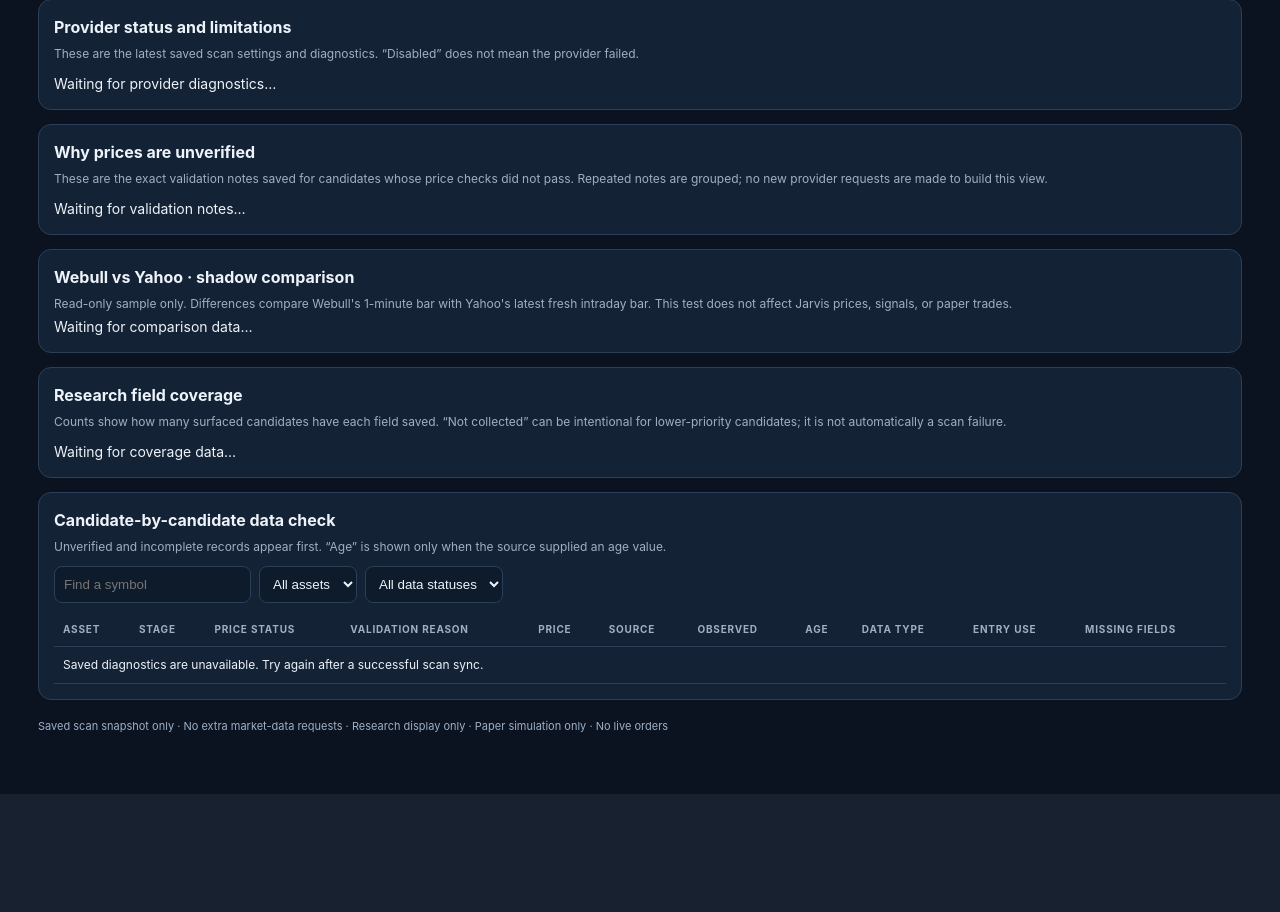
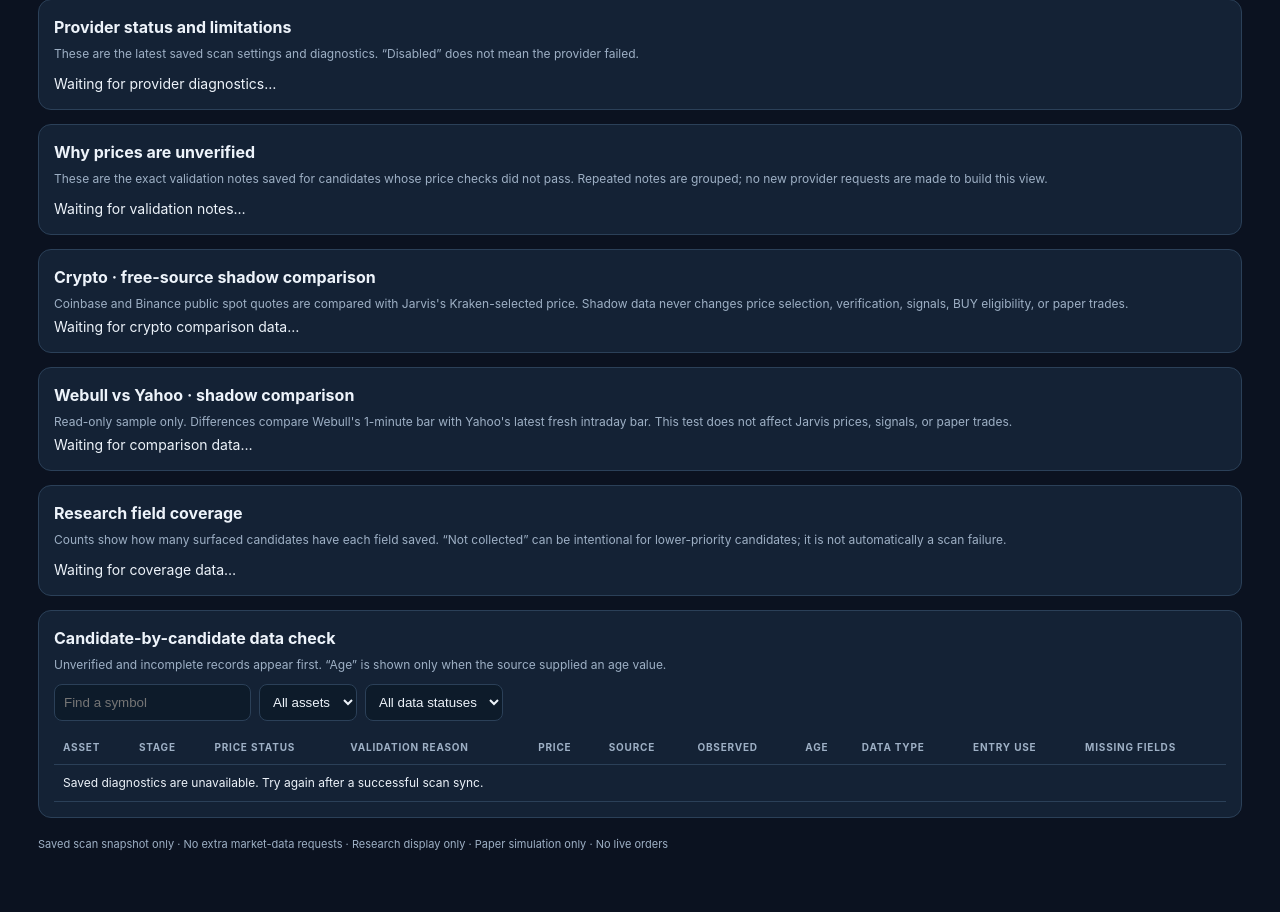
Before and after one commit to rileymagiera/jarvis-market-scanner, a Python web app: template templates/data_health.html in a window 1280 px wide. Shown: the part 458-1370 px from the top of the page. Before the commit the page ends 1252 px from the top, so only its background shows below. Run offline with Jinja, Linux system fonts and the light colour scheme; the template is opened without the code that fills it, so the values that code supplies are empty.

Commit message:
Port validated crypto shadow changes onto current main

```diff
--- a/templates/data_health.html
+++ b/templates/data_health.html
@@ -9,6 +9,7 @@
 <div id="summary" class="grid"><div class="card"><span>LOADING</span><strong>—</strong></div></div>
 <section class="panel"><h2>Provider status and limitations</h2><p>These are the latest saved scan settings and diagnostics. “Disabled” does not mean the provider failed.</p><div id="providers" class="scroll">Waiting for provider diagnostics…</div></section>
 <section class="panel"><h2>Why prices are unverified</h2><p>These are the exact validation notes saved for candidates whose price checks did not pass. Repeated notes are grouped; no new provider requests are made to build this view.</p><div id="failure-reasons" class="scroll">Waiting for validation notes…</div></section>
+<section class="panel"><h2>Crypto · free-source shadow comparison</h2><p>Coinbase and Binance public spot quotes are compared with Jarvis's Kraken-selected price. Shadow data never changes price selection, verification, signals, BUY eligibility, or paper trades.</p><div id="crypto-shadow">Waiting for crypto comparison data…</div></section>
 <section class="panel"><h2>Webull vs Yahoo · shadow comparison</h2><p>Read-only sample only. Differences compare Webull's 1-minute bar with Yahoo's latest fresh intraday bar. This test does not affect Jarvis prices, signals, or paper trades.</p><div id="webull-yahoo">Waiting for comparison data…</div></section>
 <section class="panel"><h2>Research field coverage</h2><p>Counts show how many surfaced candidates have each field saved. “Not collected” can be intentional for lower-priority candidates; it is not automatically a scan failure.</p><div id="coverage" class="scroll">Waiting for coverage data…</div></section>
 <section class="panel"><h2>Candidate-by-candidate data check</h2><p>Unverified and incomplete records appear first. “Age” is shown only when the source supplied an age value.</p><div class="filters"><input id="search" type="search" placeholder="Find a symbol"><select id="asset"><option value="all">All assets</option><option value="stock">Stocks</option><option value="crypto">Crypto</option></select><select id="quality"><option value="all">All data statuses</option><option value="unverified">Unverified</option><option value="last_known">Last known</option><option value="verified">Verified</option><option value="unknown">Unknown</option></select></div><div class="scroll"><table><thead><tr><th>ASSET</th><th>STAGE</th><th>PRICE STATUS</th><th>VALIDATION REASON</th><th>PRICE</th><th>SOURCE</th><th>OBSERVED</th><th>AGE</th><th>DATA TYPE</th><th>ENTRY USE</th><th>MISSING FIELDS</th></tr></thead><tbody id="rows"><tr><td colspan="11">Waiting for saved data…</td></tr></tbody></table></div></section>
@@ -44,6 +45,17 @@ function renderDataHealth(){
  document.getElementById("failure-reasons").innerHTML=reasons.length
   ? '<table><thead><tr><th>VALIDATION REASON</th><th>CANDIDATES</th></tr></thead><tbody>'+reasons.map(function(x){return '<tr><td>'+esc(x.reason)+'</td><td>'+esc(x.count)+'</td></tr>'}).join("")+'</tbody></table>'
   : '<div class="muted">No unverified candidate validation failures were recorded in this snapshot.</div>';
+ var cs=d.crypto_shadow_comparison||{},css=cs.summary||{},csp=css.providers||{},csr=cs.recent_records||[];
+ document.getElementById("crypto-shadow").innerHTML=
+  '<div class="grid">'+card("SYMBOLS SAMPLED",cs.symbols_sampled||0,"Rotating sample · maximum "+(cs.sample_limit||0))+
+  card("COINBASE COMPARABLE",(csp.coinbase||{}).comparable||0,"Of "+((csp.coinbase||{}).samples||0)+" saved observations")+
+  card("BINANCE US COMPARABLE",(csp.binance_us||{}).comparable||0,"Of "+((csp.binance_us||{}).samples||0)+" saved observations")+
+  card("COINBASE AVG GAP",(csp.coinbase||{}).mean_difference_pct==null?"—":(csp.coinbase||{}).mean_difference_pct+"%","Against Jarvis selected price")+
+  card("BINANCE US AVG GAP",(csp.binance_us||{}).mean_difference_pct==null?"—":(csp.binance_us||{}).mean_difference_pct+"%","Against Kraken selected price")+
+  card("SAVED OBSERVATIONS",css.record_count||0,"Rolling 14-day shadow history")+'</div>'+
+  (csr.length?'<div class="scroll"><table><thead><tr><th>SYMBOL</th><th>SOURCE</th><th>JARVIS PRICE</th><th>REFERENCE PRICE</th><th>GAP</th><th>AGE</th><th>STATUS</th><th>SCAN TIME</th></tr></thead><tbody>'+
+   csr.slice().reverse().map(function(x){return '<tr><td><b>'+esc(x.symbol)+'</b></td><td>'+esc(x.provider==="binance_us"?"Binance.US":x.provider)+'</td><td>'+esc(x.primary_price)+'</td><td>'+esc(x.shadow_price)+'</td><td>'+esc(x.difference_pct==null?"—":x.difference_pct+"%")+'</td><td>'+esc(x.shadow_age_seconds==null?"—":x.shadow_age_seconds+" sec")+'</td><td>'+esc(x.status)+(x.error?" · "+esc(x.error):"")+'</td><td>'+esc(dateText(x.scan_timestamp))+'</td></tr>'}).join("")+'</tbody></table></div>'
+   :'<div class="muted">No crypto shadow samples saved yet. A successful scan with returned crypto candidates is required.</div>');
  var wy=d.webull_yahoo_comparison||{},ws=wy.summary||{},wr=wy.recent_records||[];
  document.getElementById("webull-yahoo").innerHTML=
   '<div class="grid">'+card("SAVED SAMPLES",ws.record_count||0,"Retained up to 14 days")+
```
